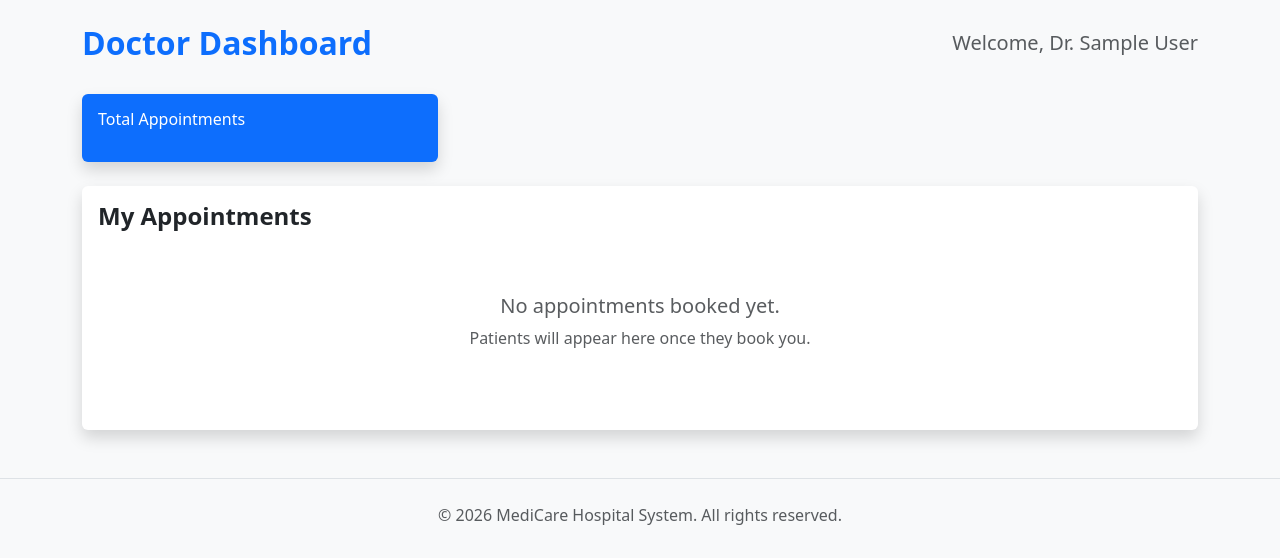
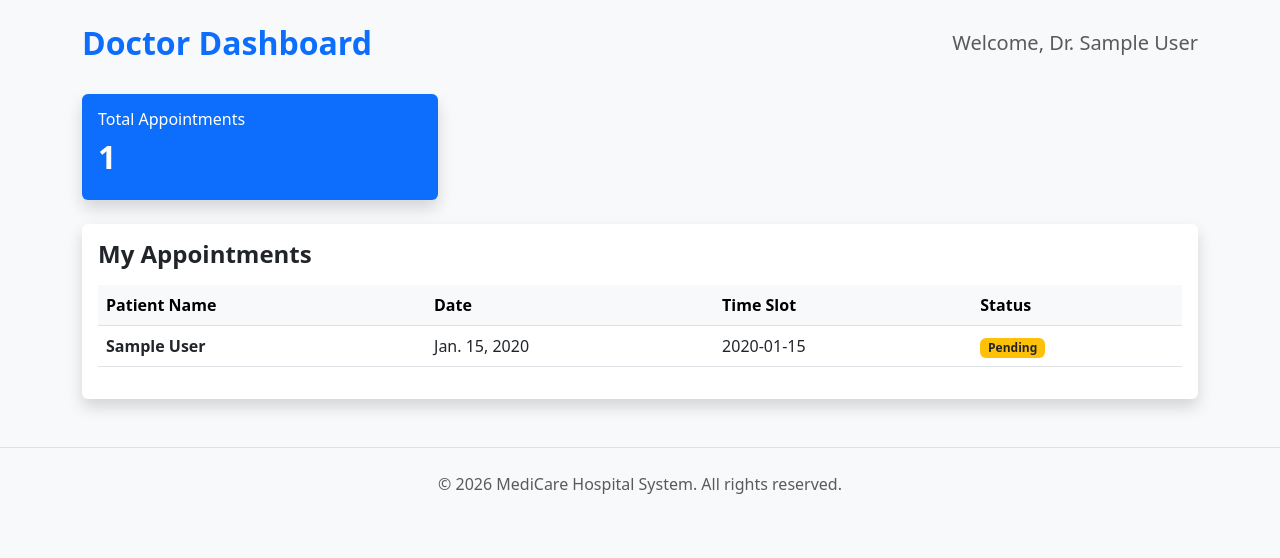
Before and after one commit to aymenbena03-droid/Hospital-System, a Django app: page /doctor-dashboard in a window 1280 px wide. Shown: the part 56-614 px from the top of the page. Run offline with Django 5.2, Linux system fonts and the light colour scheme; a user stored in the database is signed in; tables that the repository leaves empty hold one stand-in row (values such as "Sample post").

Commit message:
fixed some code

```diff
--- a/core/templates/core/doctor_dashboard.html
+++ b/core/templates/core/doctor_dashboard.html
@@ -26,7 +26,6 @@
                     <th>Patient Name</th>
                     <th>Date</th>
                     <th>Time Slot</th>
-                    <th>Reason</th>
                     <th>Status</th>
                 </tr>
             </thead>
@@ -36,7 +35,6 @@
                     <td class="fw-bold">{{ appt.patient.user.first_name }} {{ appt.patient.user.last_name }}</td>
                     <td>{{ appt.date }}</td>
                     <td>{{ appt.time_slot }}</td>
-                    <td>{{ appt.reason|default:"General Checkup" }}</td>
                     <td>
                         {% if appt.status == 'Pending' %}
                             <span class="badge bg-warning text-dark">Pending</span>
--- a/core/views.py
+++ b/core/views.py
@@ -111,5 +111,6 @@ def doctor_dashboard(request):
 
     return render(request, 'core/doctor_dashboard.html', {
         'doctor': doctor,
-        'appointment': appointments
+        'appointments': appointments,
+        'test_variable': 'HELLO WORLD'
     })
```
